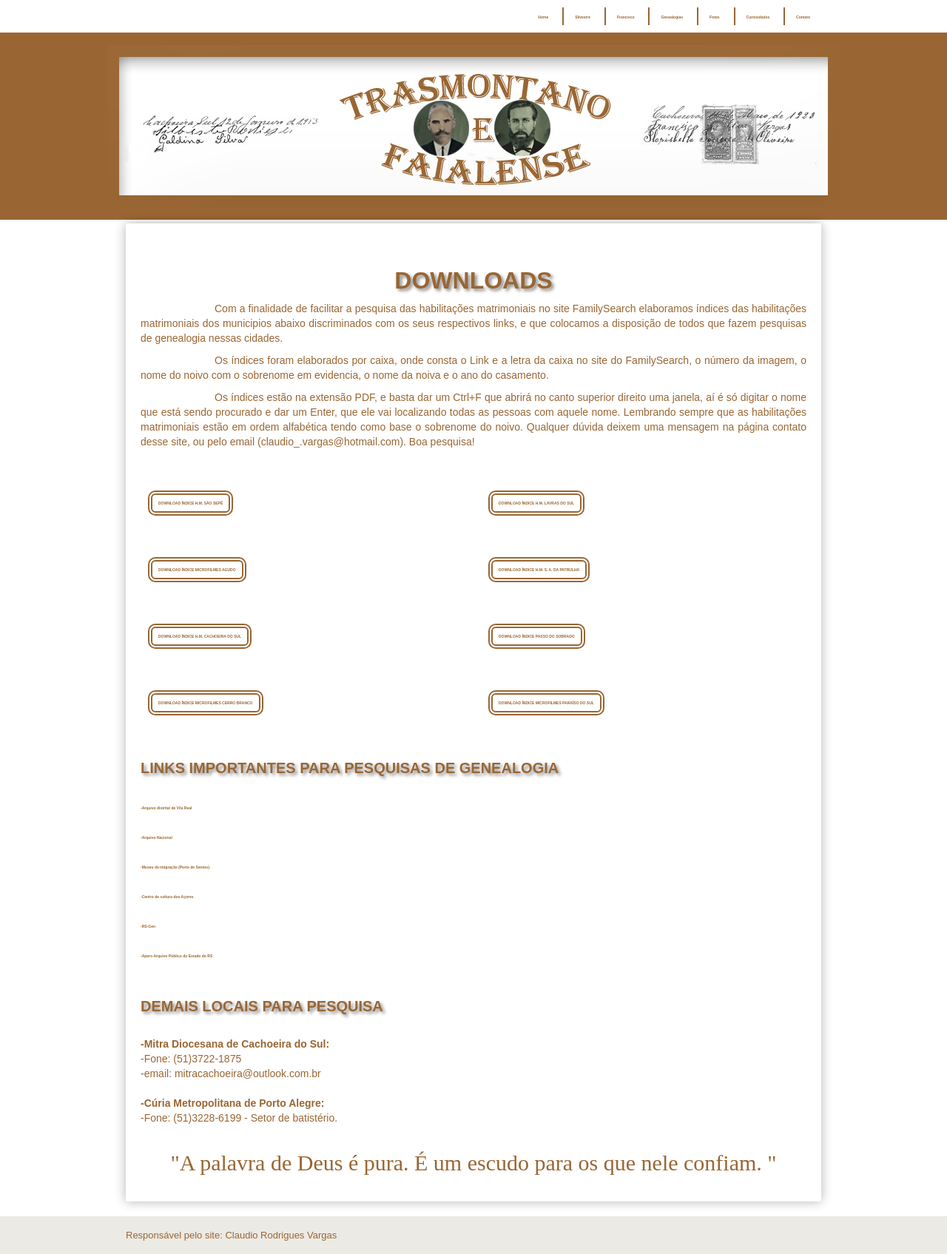
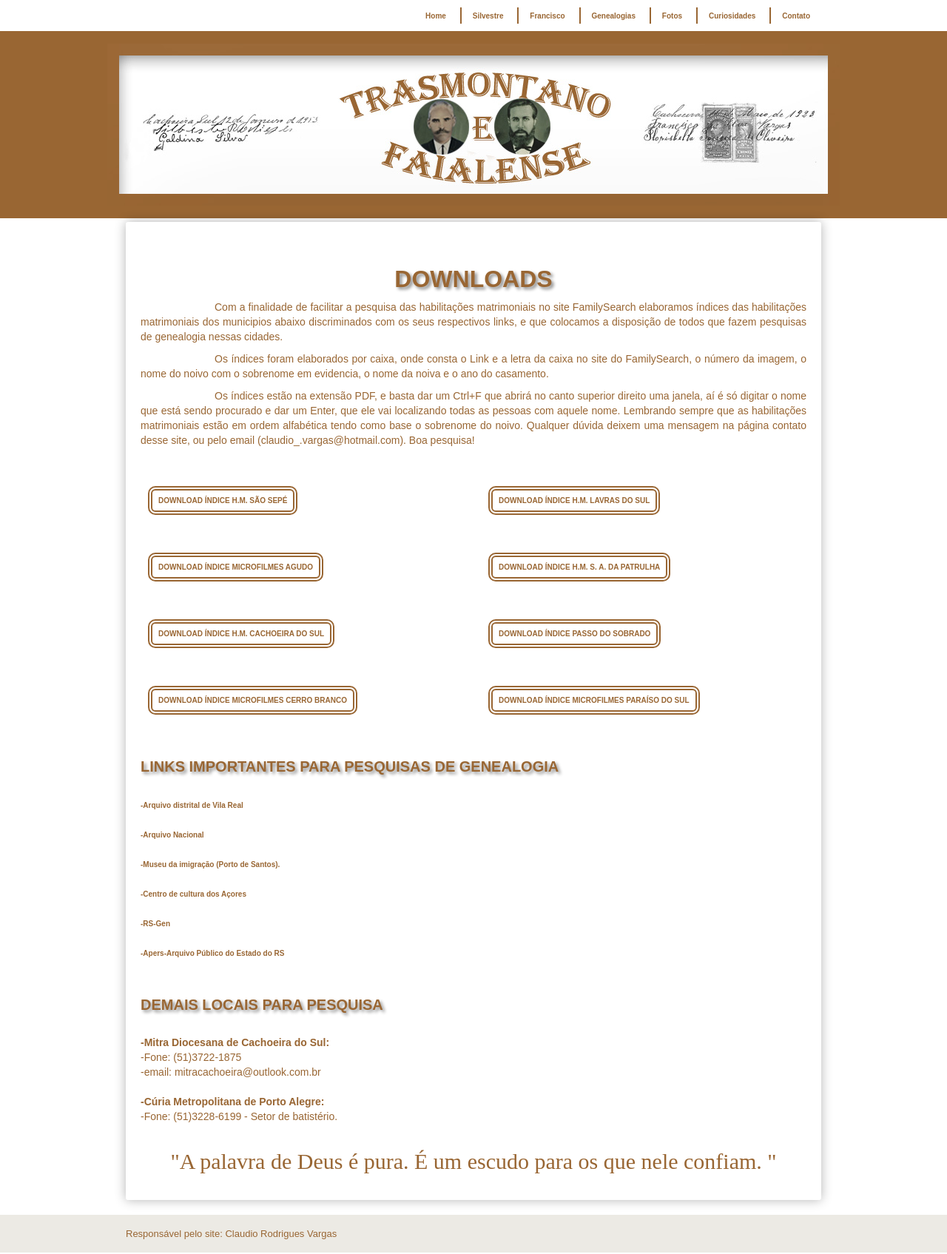
Before and after one commit to claudiovargas1955/claudiovargas1955.github.io, a Jekyll site: the page built from _pages/downloads.html, in a window 1280 px wide. Shown: the whole page at 74% size. Built offline with Jekyll 4.4.1, drawn with Linux system fonts in a browser that asks for light colours; some web fonts are replaced.

Commit message:
Update downloads.html

```diff
--- a/_pages/downloads.html
+++ b/_pages/downloads.html
@@ -10,7 +10,7 @@ title:  "DOWNLOADS"
 a{text-decoration:none;
 	    color:#996633;
       font-weight: bold;
-      font-size: 5px;
+      font-size: 10px;
 		    }
 a:hover{text-decoration:underline;
 	color:#330000;
```
